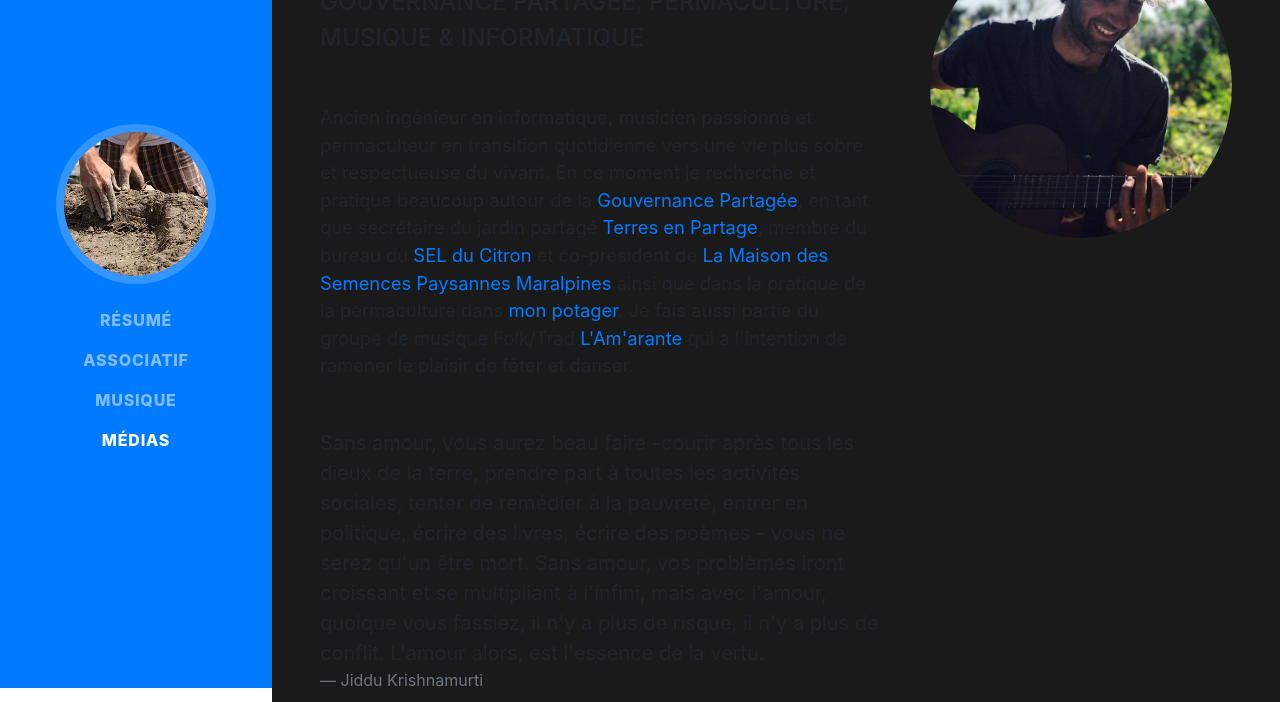
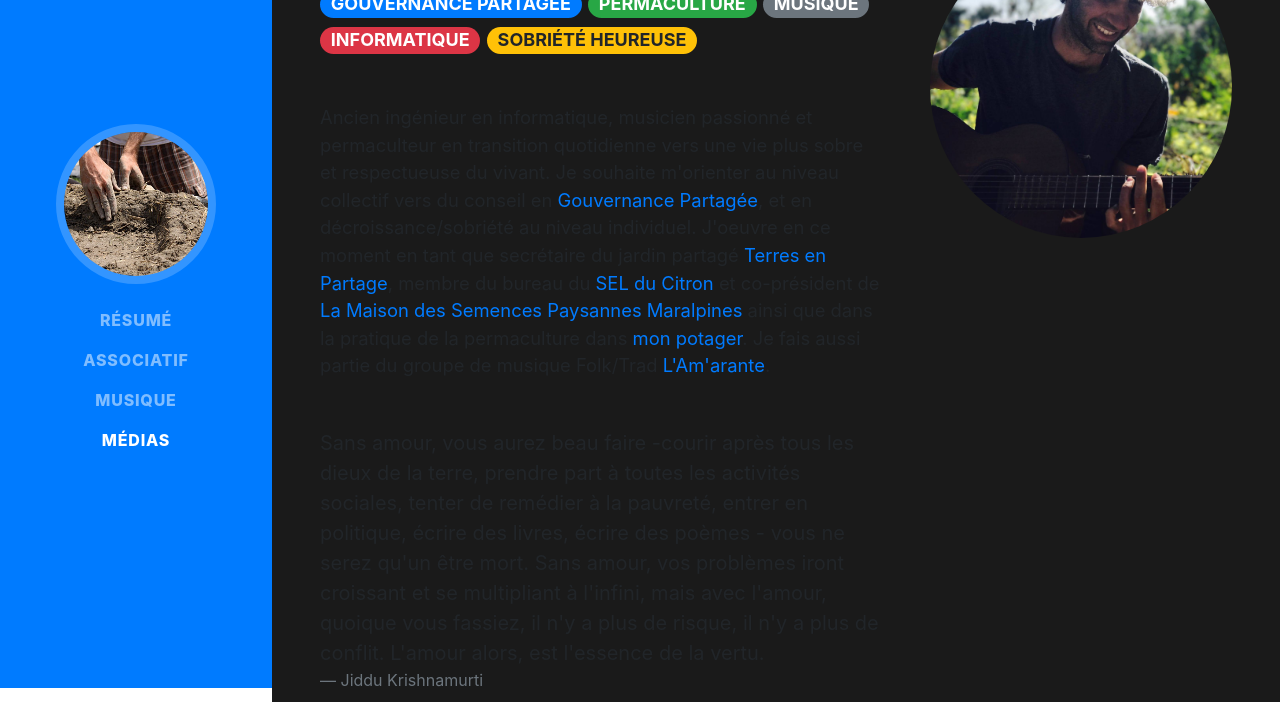
Before and after one commit to toddoli/toddoli.github.io, a website with bundled scripts: page index.html in a window 1280 px wide. Shown: the part 112-814 px from the top of the page. Built offline with nearby package versions, Linux system fonts and the light colour scheme; a web font is replaced by a local one.

Commit message:
added tags and prupose

```diff
--- a/index.html
+++ b/index.html
@@ -58,9 +58,14 @@
     <section class="resume-section p-3 p-lg-5 d-flex align-items-center" id="about">
       <div class="w-100">
         <h1 class="mb-0">Fabien <span class="text-primary inline">Cambi</span></h1>
-        <div class="subheading mb-5">Gouvernance Partagée, Permaculture, Musique & Informatique
+        <div class="subheading mb-5">
+            <span class="badge badge-pill badge-primary">Gouvernance Partagée</span>
+            <span class="badge badge-pill badge-success">Permaculture</span>
+            <span class="badge badge-pill badge-secondary">Musique</span>
+            <span class="badge badge-pill badge-danger">Informatique</span>
+            <span class="badge badge-pill badge-warning">Sobriété Heureuse</span>
         </div>
-        <p class="lead mb-5">Ancien ingénieur en informatique, musicien passionné et permaculteur en transition quotidienne vers une vie plus sobre et respectueuse du vivant. En ce moment je recherche et pratique beaucoup autour de la <a href="https://fr.wikipedia.org/wiki/Gouvernance_partag%C3%A9e">Gouvernance Partagée</a>, en tant que secrétaire du jardin partagé <a target="_blank" href="http://www.terresenpartage.ga">Terres en Partage</a>, membre du bureau du <a target="_blank"  href="http://www.selducitron.org">SEL du Citron</a> et co-président de <a target="_blank" href="https://www.facebook.com/semencesmaralpines">La Maison des Semences Paysannes Maralpines</a> ainsi que dans la pratique de la permaculture dans <a href="https://www.instagram.com/toddoli">mon potager</a>. Je fais aussi partie du groupe de musique Folk/Trad <a target="_blank" href="https://www.facebook.com/lamarantementon">L'Am'arante</a> qui a l'intention de ramener le plaisir de fêter et danser.
+        <p class="lead mb-5">Ancien ingénieur en informatique, musicien passionné et permaculteur en transition quotidienne vers une vie plus sobre et respectueuse du vivant. Je souhaite m'orienter au niveau collectif vers du conseil en <a href="https://fr.wikipedia.org/wiki/Gouvernance_partag%C3%A9e">Gouvernance Partagée</a>, et en décroissance/sobriété au niveau individuel. J'oeuvre en ce moment en tant que secrétaire du jardin partagé <a target="_blank" href="http://www.terresenpartage.ga">Terres en Partage</a>, membre du bureau du <a target="_blank"  href="http://www.selducitron.org">SEL du Citron</a> et co-président de <a target="_blank" href="https://www.facebook.com/semencesmaralpines">La Maison des Semences Paysannes Maralpines</a> ainsi que dans la pratique de la permaculture dans <a href="https://www.instagram.com/toddoli">mon potager</a>. Je fais aussi partie du groupe de musique Folk/Trad <a target="_blank" href="https://www.facebook.com/lamarantementon">L'Am'arante</a>.
 <blockquote class="blockquote"></p>
   <p class="mb-0">Sans amour, vous aurez beau faire -courir après tous les dieux de la terre, prendre part à toutes les activités sociales, tenter de remédier à la pauvreté, entrer en politique, écrire des livres, écrire des poèmes - vous ne serez qu'un être mort. Sans amour, vos problèmes iront croissant et se multipliant à l'infini, mais avec l'amour, quoique vous fassiez, il n'y a plus de risque, il n'y a plus de conflit. L'amour alors, est l'essence de la vertu.</p>
   <footer class="blockquote-footer">Jiddu Krishnamurti</footer>
```
